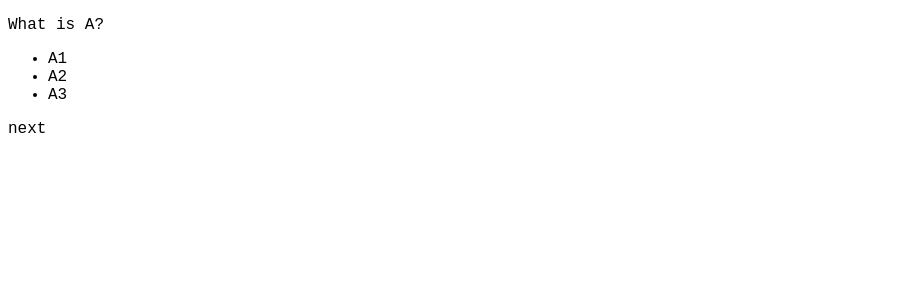
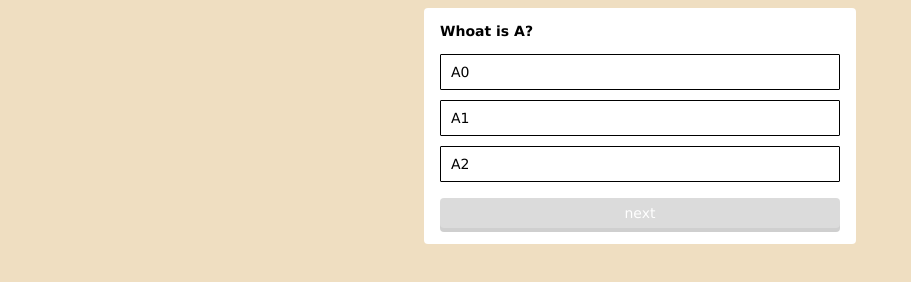
Before and after one commit to miyamo93/dotpractice, a plain HTML site: page index03.html in a window 1280 px wide. Shown: the whole page, without its empty margins (0-911 px from the left). Drawn offline with Linux system fonts and the light colour scheme.

Commit message:
quizアプリフロント作成

```diff
--- /dev/null
+++ b/css/reset.css
@@ -0,0 +1,102 @@
+/*
+html5doctor.com Reset Stylesheet
+v1.6.1
+Last Updated: 2010-09-17
+Author: Richard Clark - http://richclarkdesign.com
+Twitter: @rich_clark
+*/
+
+html, body, div, span, object, iframe,
+h1, h2, h3, h4, h5, h6, p, blockquote, pre,
+abbr, address, cite, code,
+del, dfn, em, img, ins, kbd, q, samp,
+small, strong, sub, sup, var,
+b, i,
+dl, dt, dd, ol, ul, li,
+fieldset, form, label, legend,
+table, caption, tbody, tfoot, thead, tr, th, td,
+article, aside, canvas, details, figcaption, figure,
+footer, header, hgroup, menu, nav, section, summary,
+time, mark, audio, video {
+    margin:0;
+    padding:0;
+    border:0;
+    outline:0;
+    font-size:100%;
+    vertical-align:baseline;
+    background:transparent;
+}
+
+body {
+    line-height:1;
+}
+
+article,aside,details,figcaption,figure,
+footer,header,hgroup,menu,nav,section {
+    display:block;
+}
+
+nav ul {
+    list-style:none;
+}
+
+blockquote, q {
+    quotes:none;
+}
+
+blockquote:before, blockquote:after,
+q:before, q:after {
+    content:'';
+    content:none;
+}
+
+a {
+    margin:0;
+    padding:0;
+    font-size:100%;
+    vertical-align:baseline;
+    background:transparent;
+}
+
+/* change colours to suit your needs */
+ins {
+    background-color:#ff9;
+    color:#000;
+    text-decoration:none;
+}
+
+/* change colours to suit your needs */
+mark {
+    background-color:#ff9;
+    color:#000;
+    font-style:italic;
+    font-weight:bold;
+}
+
+del {
+    text-decoration: line-through;
+}
+
+abbr[title], dfn[title] {
+    border-bottom:1px dotted;
+    cursor:help;
+}
+
+table {
+    border-collapse:collapse;
+    border-spacing:0;
+}
+
+/* change border colour to suit your needs */
+hr {
+    display:block;
+    height:1px;
+    border:0;
+    border-top:1px solid #cccccc;
+    margin:1em 0;
+    padding:0;
+}
+
+input, select {
+    vertical-align:middle;
+}
--- a/css/styles.scss
+++ b/css/styles.scss
@@ -1,5 +1,8 @@
 body{
   font-family: 'Courier New ', monospace;
+}
+li{
+  list-style: none;
 }
 
 #target{
@@ -48,3 +51,56 @@ body{
     line-height: 45px;
   }
 }
+
+
+.quizapp{
+  width: 100vw;
+  height: 100vh;
+  background: #efdec1;
+  font-size: 14px;
+  font-family: Verdana, sans-serif;
+  padding-top: 8px;
+  box-sizing: border-box;
+}
+
+.quiz{
+  width: 400px;
+  margin: 0 auto;
+  background: #ffffff;
+  border-radius: 4px;
+  padding: 16px;
+}
+
+#question{
+  margin-bottom: 16px;
+  font-weight: bold;
+}
+
+#choices{
+  margin-bottom: 16px;
+  li{
+    border: 1px solid #000;
+    border-radius: 1px;
+    padding: 10px;
+    margin-bottom: 10px;
+    cursor: pointer;
+    &:hover{
+      background: #f8f8f8;
+    }
+  }
+}
+
+#qbtn{
+  background: #3498db;
+  padding: 8px;
+  border-radius: 4px;
+  cursor: pointer;
+  text-align: center;
+  color: #ffffff;
+  box-shadow: 0 8px 0 #2880b9;
+  &.disabled{
+    background: #cccccc;
+    box-shadow: 0 4px 0 #bbb;
+    opacity: 0.7;
+  }
+}
--- a/index03.html
+++ b/index03.html
@@ -3,20 +3,20 @@
 <head>
   <meta charset="UTF-8">
   <meta name="viewport" content="width=device-width, initial-scale=1.0">
+  <link rel="stylesheet" href="css/reset.css">
   <link rel="stylesheet" href="css/styles.css">
   <title>Quiz</title>
 </head>
 <body>
-  <section class="quiz">
-    <p id="question">What is A?</p>
-    <ul id="choices">
-      <li>A1</li>
-      <li>A2</li>
-      <li>A3</li>
-    </ul>
-    <div id="qbtn">next</div>
-  </section>
+  <div class="quizapp">
+    <section class="quiz">
+      <p id="question">What is A?</p>
+      <ul id="choices">
 
+      </ul>
+      <div id="qbtn" class="disabled">next</div>
+    </section>
+  </div>
   <script src="js/main03.js"></script>
 </body>
 </html>
--- a/js/main03.js
+++ b/js/main03.js
@@ -0,0 +1,31 @@
+'use strict'
+
+{
+  const question = document.getElementById('question');
+  const choices = document.getElementById('choices');
+  const qbtn = document.getElementById('qbtn');
+
+  const quizSet = [
+    {q: 'Whoat is A?', c:['A0' ,'A1' ,'A2' ]},
+    {q: 'Whoat is B?', c:['B0' ,'B1' ,'B2' ]},
+    {q: 'Whoat is C?', c:['C0' ,'C1' ,'C2' ]}
+  ]
+  let currentNum = 0;
+
+  question.textContent = quizSet[currentNum].q;
+
+  function shuffle(arr){
+
+    for (let i = arr.length - 1; i > 0; i--){
+      const j = Math.floor(Math.random() * (i + 1));
+      [arr[j], arr[i] = arr[i],arr[j]];
+    }
+    return arr;
+  }
+
+  quizSet[currentNum].c.forEach(choice => {
+    const li = document.createElement('li');
+    li.textContent = choice;
+    choices.appendChild(li)
+  });
+}
```
Also changed, not shown: css/styles.css, 1 other file.
